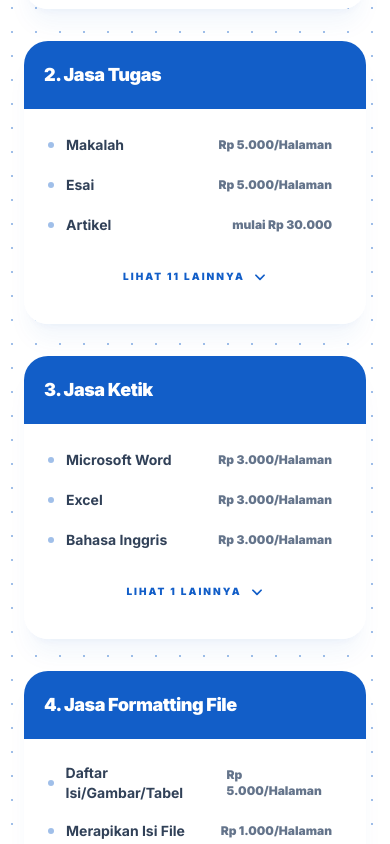
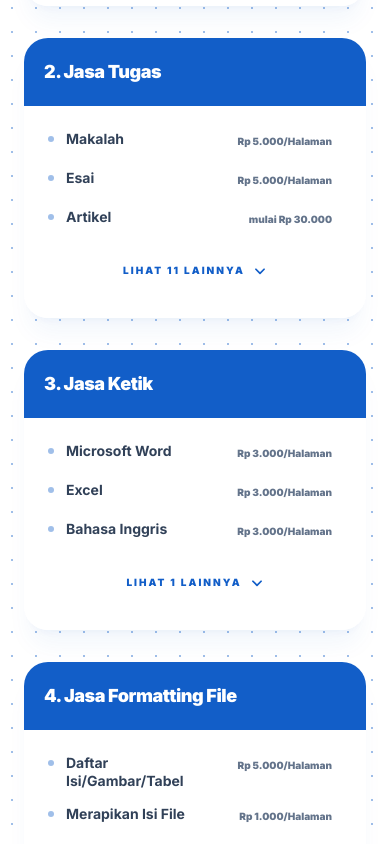
Before and after one commit to MakdumIbrohim/mifabye-finance, a Next.js app: page / in a window 390 px wide. Shown: the part 1660-2504 px from the top of the page. Built offline with nearby package versions, Linux system fonts and the light colour scheme.

Commit message:
refactor: improve service item layout with responsive alignment and text handling

```diff
--- a/app/page.tsx
+++ b/app/page.tsx
@@ -264,14 +264,16 @@ export default function LandingPage() {
                     <h3 className="text-lg font-black tracking-tight">{svc.category}</h3>
                   </div>
                    <div className={`p-6 space-y-4 ${isDarkMode ? "bg-slate-900" : "bg-white"} rounded-b-[1.5rem]`}>
-                    <div className="space-y-4">
+                    <div className="space-y-4 flex-grow">
                       {itemsToShow.map((item, i) => (
-                        <div key={i} className="flex items-center justify-between group/item">
-                          <div className="flex items-center gap-3">
-                            <div className={`w-1.5 h-1.5 rounded-full ${svc.color} opacity-40`} />
-                            <span className={`text-sm font-bold transition-colors ${isDarkMode ? "text-slate-300 group-hover/item:text-white" : "text-slate-700 group-hover/item:text-primary"}`}>{item.name}</span>
+                        <div key={i} className="flex items-start justify-between gap-4 group/item">
+                          <div className="flex items-start gap-3 min-w-0">
+                            <div className={`w-1.5 h-1.5 rounded-full ${svc.color} opacity-40 mt-1.5 flex-shrink-0`} />
+                            <span className={`text-sm font-bold transition-colors leading-tight ${isDarkMode ? "text-slate-300 group-hover/item:text-white" : "text-slate-700 group-hover/item:text-primary"}`}>
+                              {item.name}
+                            </span>
                           </div>
-                          <span className={`text-xs font-black px-2.5 py-1 rounded-lg transition-all ${isDarkMode ? "bg-white/5 text-slate-400 group-hover/item:bg-primary/20 group-hover/item:text-primary" : "bg-bg-subtle text-text-muted group-hover/item:bg-primary group-hover/item:text-white"}`}>
+                          <span className={`text-[10px] font-black px-2.5 py-1 rounded-lg transition-all flex-shrink-0 text-right ${isDarkMode ? "bg-white/5 text-slate-400 group-hover/item:bg-primary/20 group-hover/item:text-primary" : "bg-bg-subtle text-text-muted group-hover/item:bg-primary group-hover/item:text-white"}`}>
                             {item.price}
                           </span>
                         </div>
```
